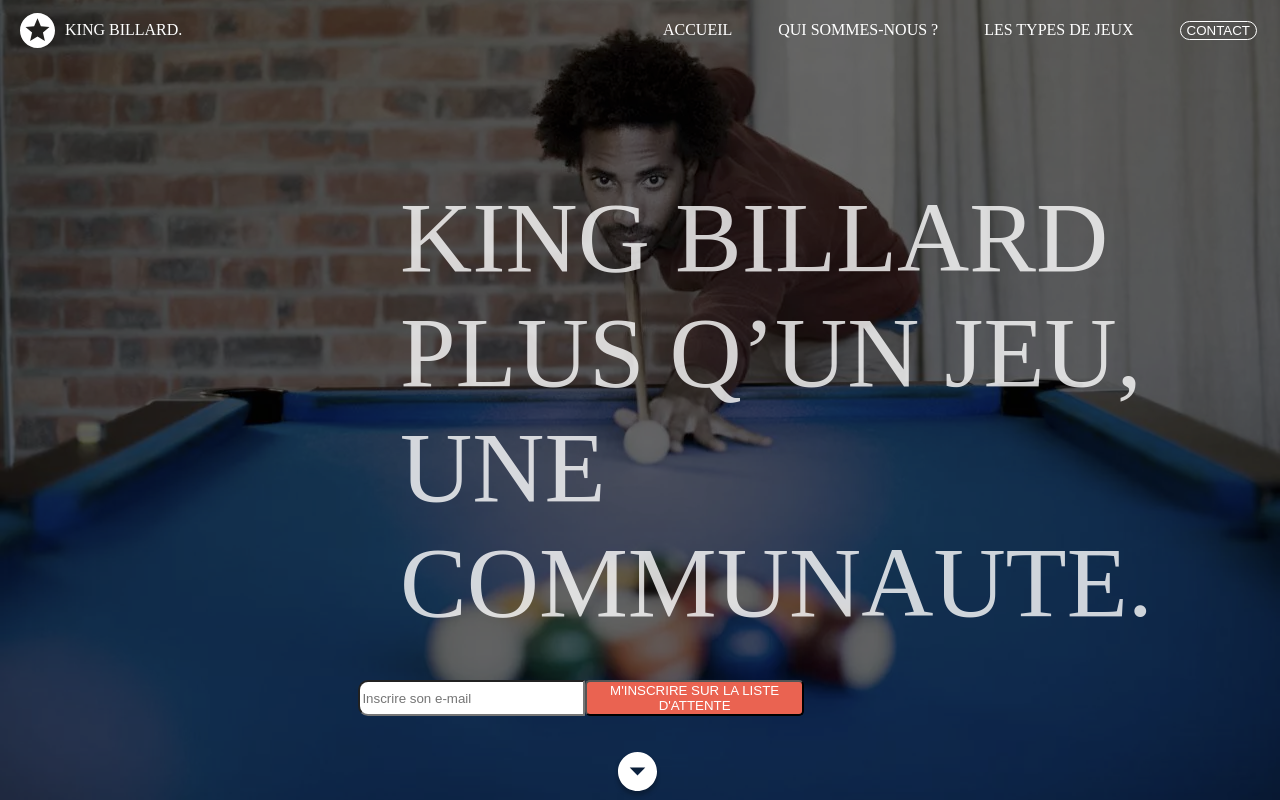
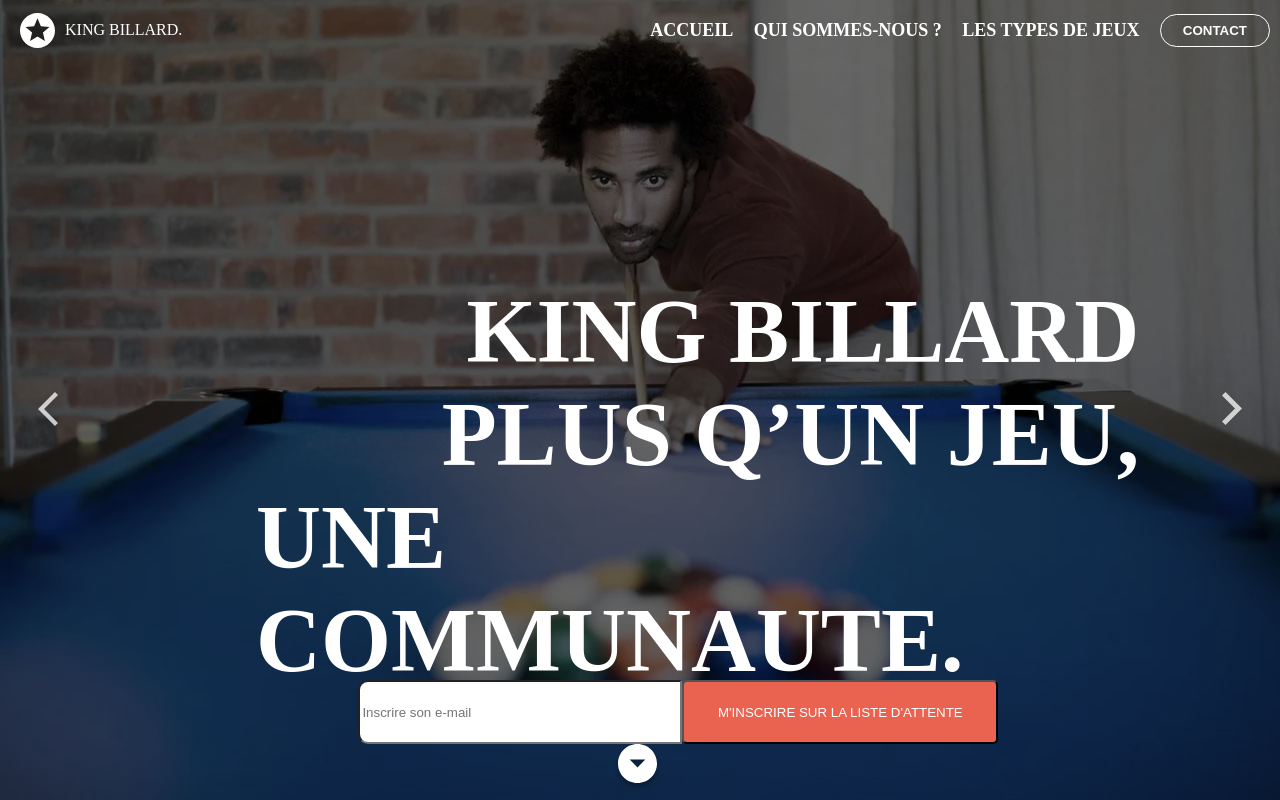
Before and after one commit to MehdiEscudero/King-Billard, a React (Create React App) app: page / in a window 1280 px wide. Shown: the top 800 px of the page. Built offline with nearby package versions, Linux system fonts and the light colour scheme.

Commit message:
homepage almost done

```diff
--- a/src/Container.js
+++ b/src/Container.js
@@ -7,6 +7,8 @@ import Games from "./Games";
 import Menu from "./Menu";
 import content from "./games.json";
 import vector from "./images/vector.svg";
+import vectorLeft from "./images/vectorLeft.svg";
+import vectorRight from "./images/vectorRight.svg";
 
 class Container extends React.Component {
   constructor(props) {
@@ -29,7 +31,9 @@ class Container extends React.Component {
           <div className="filtre"></div>
 
           <div className="slogan">
-            KING BILLARD PLUS Q’UN JEU, UNE COMMUNAUTE.
+            <div className="king">KING BILLARD</div>
+            <div className="king">PLUS Q’UN JEU,</div>
+            <div className="king">UNE COMMUNAUTE.</div>
           </div>
           <div className="hook">
             <input
@@ -41,6 +45,9 @@ class Container extends React.Component {
             </button>
           </div>
           <img src={vector} alt="vector" className="vector" />
+          <img src={vectorLeft} alt="vectorLeft" className="vectorLeft" />
+          <img src={vectorRight} alt="vectorRight" className="vectorRight" />
+
           <div className="containerimg">
             <img className="image" src={homepage} alt="homepage" />
           </div>
--- a/src/Header.js
+++ b/src/Header.js
@@ -11,9 +11,9 @@ class Header extends React.Component {
           <div className="name">KING BILLARD.</div>
         </div>
         <div className="onglet">
-          <div>ACCUEIL</div>
-          <div>QUI SOMMES-NOUS ?</div>
-          <div>LES TYPES DE JEUX</div>
+          <div className="tab">ACCUEIL</div>
+          <div className="tab">QUI SOMMES-NOUS ?</div>
+          <div className="tab">LES TYPES DE JEUX</div>
           <button className="button">CONTACT</button>
         </div>
       </div>
--- a/src/style/container.css
+++ b/src/style/container.css
@@ -28,13 +28,14 @@
 }
 
 .slogan {
+  flex-direction: column;
   font-size: 100px;
-  width: 60%;
+  width: 69%;
+  height: 40%;
   position: absolute;
   color: white;
-  top: 180px;
-  left: 400px;
-  opacity: 0.8;
+  top: 35vh;
+  left: 20vw;
 }
 
 .filtre {
@@ -64,10 +65,30 @@
   position: absolute;
   top: 85vh;
   left: 28vw;
+  width: 50vw;
+  height: 8vh;
 }
 
 .vector {
   position: absolute;
-  top: 94vh;
+  top: 93vh;
   left: 48vw;
 }
+
+.vectorLeft {
+  position: absolute;
+  top: 49vh;
+  left: 3vw;
+}
+
+.vectorRight {
+  position: absolute;
+  top: 49vh;
+  right: 3vw;
+}
+
+.king {
+  justify-content: flex-end;
+  font-size: 90%;
+  font-weight: 600;
+}
--- a/src/style/header.css
+++ b/src/style/header.css
@@ -25,10 +25,12 @@
 .button {
   background-color: transparent;
   color: white;
+  font-weight: 700;
   border-radius: 40px;
   border-style: solid;
   border-width: thin;
   border-color: white;
+  padding: 1vh 1.7vw 1vh 1.7vw;
 }
 
 .identity {
@@ -38,4 +40,10 @@
 .onglet {
   justify-content: space-around;
   width: 50vw;
+  align-items: center;
 }
+
+.tab {
+  font-size: large;
+  font-weight: 700;
+}
```
Also changed, not shown: src/images/vectorLeft.svg (added), src/images/vectorRight.svg (added).
